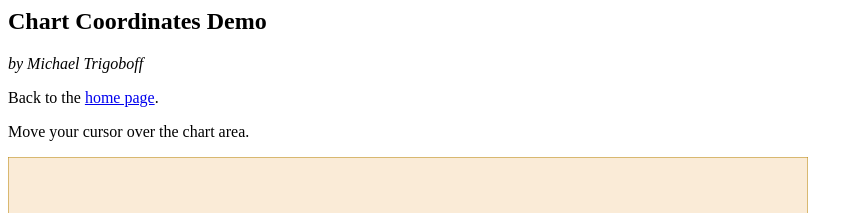
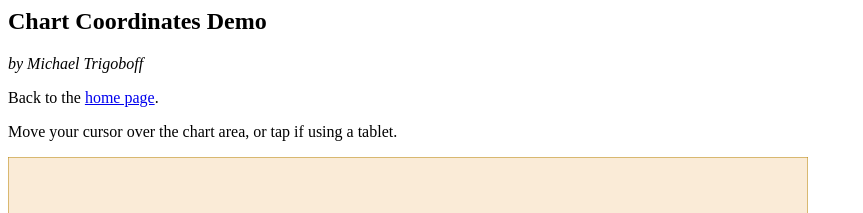
Before and after one commit to mtrigoboff/javascript_apps, a plain HTML site: page chart_coords.html in a window 1280 px wide. Shown: the top 213 px of the page, without its empty margins (0-863 px from the left). Drawn offline with Linux system fonts and the light colour scheme.

Commit message:
Enhance user instructions for chart interaction
Updated instructions for user interaction on the chart.

```diff
--- a/chart_coords.html
+++ b/chart_coords.html
@@ -8,7 +8,7 @@
 	<h2>Chart Coordinates Demo</h2>
 	<p><i></p>by Michael Trigoboff</i></p>
 	<p>Back to the <a href="index.html">home page</a>.</p>
-	<p>Move your cursor over the chart area.</p>
+	<p>Move your cursor over the chart area, or tap if using a tablet.</p>
 
 	<canvas id="canvas" onmousemove="handleMouseMove(event)" width="800" height="600">
 	Chart Coordinates Demo is not supported in this browser.
```
